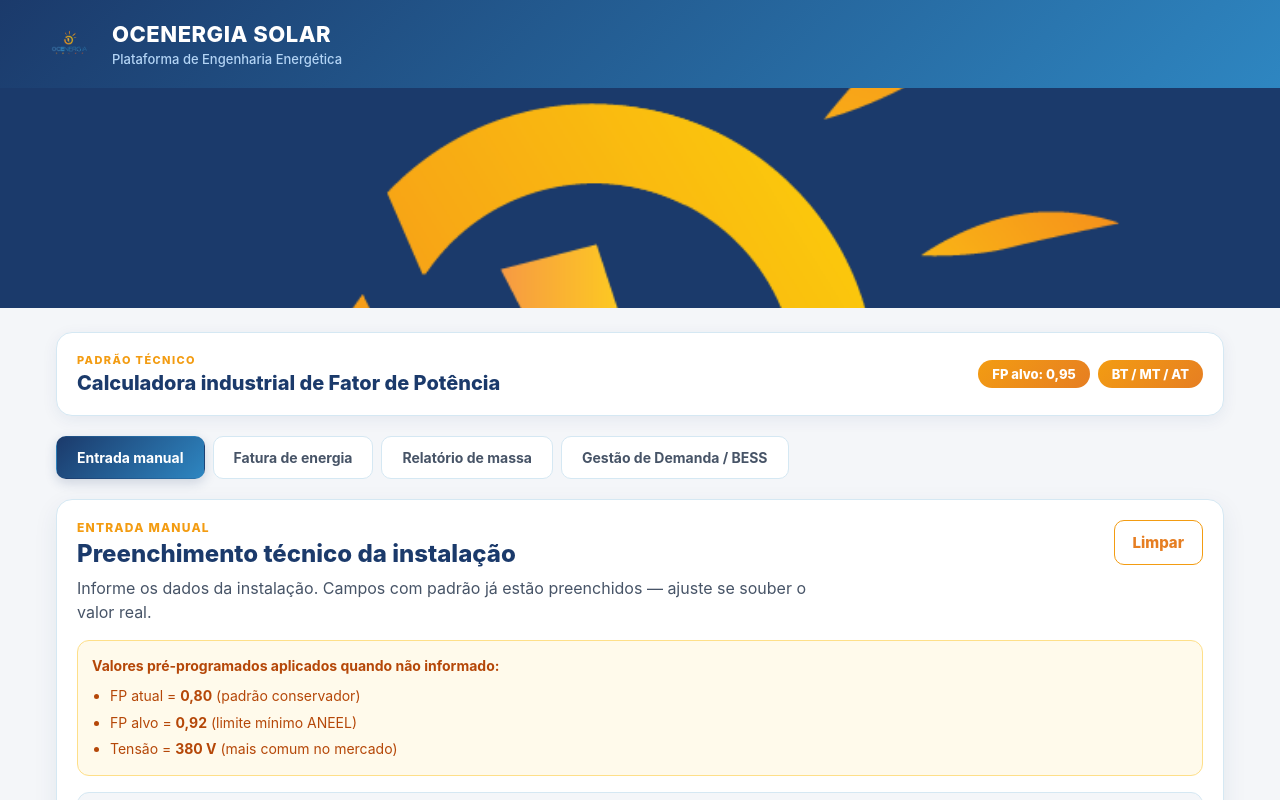
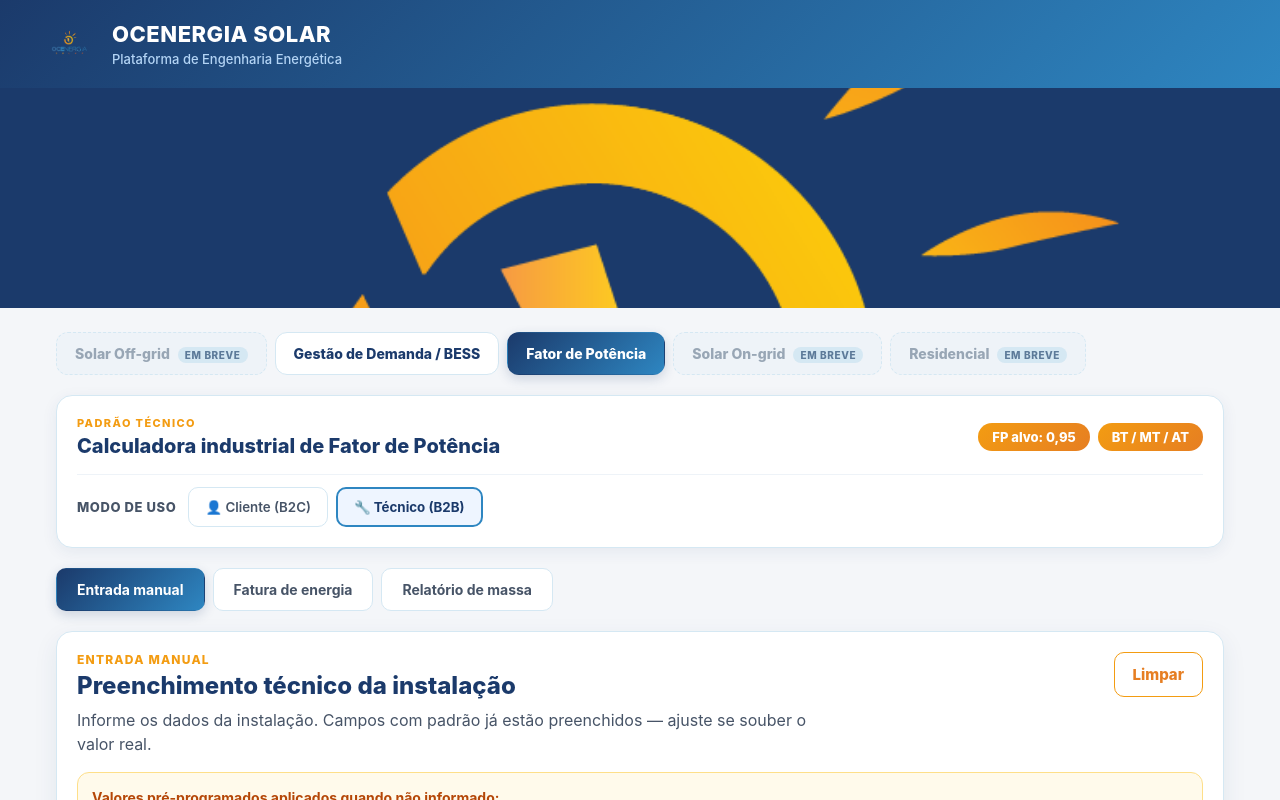
Before and after one commit to engenheiroeverson-lgtm/ocenergia-calculadora, a React (Vite) app: page / in a window 1280 px wide. Shown: the top 800 px of the page. Built offline with nearby package versions, Linux system fonts and the light colour scheme.

Commit message:
Update TelaPrincipal.tsx

```diff
--- a/src/modules/ui/TelaPrincipal.tsx
+++ b/src/modules/ui/TelaPrincipal.tsx
@@ -1,13 +1,50 @@
+// src/modules/ui/TelaPrincipal.tsx
+// SHELL multi-módulo da Plataforma OCENERGIA.
+//
+// Hierarquia em 3 níveis (substitui o plano achatado de abas):
+//   Nível 1 — MÓDULO         : seletor de topo (5 módulos; inativos = "em breve")
+//   Nível 2 — PERFIL         : toggle Leigo (B2C) / Profissional (B2B)
+//   Nível 3 — ENTRADA        : sub-abas internas (hoje só o módulo de Capacitores)
+//
+// PRINCÍPIO: este shell APENAS embrulha os componentes já existentes. Não altera
+// o interior de nenhum deles. Por isso NÃO injeta o prop `perfil` nos módulos
+// (eles ainda não o aceitam) — em modo Leigo, exibe um aviso honesto e mantém a
+// versão técnica utilizável. As visões Leigo serão construídas módulo a módulo.
+
 import React, { useState } from 'react';
 import FormularioManual from './FormularioManual';
 import UploadFatura from './UploadFatura';
 import UploadRelatorioMassa from './UploadRelatorioMassa';
 import PaginaDemanda from '../demanda/PaginaDemanda';
 
-type Aba = 'manual' | 'fatura' | 'massa' | 'demanda';
+type Modulo = 'offgrid' | 'bess' | 'capacitores' | 'ongrid' | 'residencial';
+type Perfil = 'leigo' | 'profissional';
+type AbaEntrada = 'manual' | 'fatura' | 'massa';
+
+interface ModuloDef {
+  id: Modulo;
+  label: string;
+  titulo: string;
+  badges: string[];
+  ativo: boolean; // false = "em breve" (botão desabilitado)
+}
+
+// Os 5 módulos do escopo. Off-grid (I) e os módulos IV/V entram como "em breve"
+// até serem portados/construídos neste repositório.
+const MODULOS: ModuloDef[] = [
+  { id: 'offgrid', label: 'Solar Off-grid', titulo: 'Dimensionamento Solar Off-grid (sistemas isolados)', badges: ['Off-grid', 'Baterias LFP'], ativo: false },
+  { id: 'bess', label: 'Gestão de Demanda / BESS', titulo: 'Gestão de Demanda e dimensionamento BESS (Grupo A)', badges: ['BESS WEG', 'Grupo A'], ativo: true },
+  { id: 'capacitores', label: 'Fator de Potência', titulo: 'Calculadora industrial de Fator de Potência', badges: ['FP alvo: 0,95', 'BT / MT / AT'], ativo: true },
+  { id: 'ongrid', label: 'Solar On-grid', titulo: 'Simulador Solar On-grid (Lei 14.300)', badges: ['Geração Distribuída', 'Lei 14.300'], ativo: false },
+  { id: 'residencial', label: 'Residencial', titulo: 'Instalações residenciais (NBR 5410)', badges: ['NBR 5410', 'Quadro de cargas'], ativo: false },
+];
 
 export default function TelaPrincipal() {
-  const [abaAtiva, setAbaAtiva] = useState<Aba>('manual');
+  const [modulo, setModulo] = useState<Modulo>('capacitores');
+  const [perfil, setPerfil] = useState<Perfil>('profissional');
+  const [abaEntrada, setAbaEntrada] = useState<AbaEntrada>('manual');
+
+  const def = MODULOS.find((m) => m.id === modulo) ?? MODULOS[2];
 
   return (
     <div style={styles.pagina}>
@@ -26,74 +63,114 @@
       </div>
 
       <main style={styles.main}>
+        {/* ── NÍVEL 1 — Seletor de módulo ───────────────────────────────── */}
+        <nav style={styles.moduloNav} aria-label="Módulos">
+          {MODULOS.map((m) => {
+            const ativoSel = modulo === m.id;
+            return (
+              <button
+                key={m.id}
+                type="button"
+                disabled={!m.ativo}
+                onClick={() => m.ativo && setModulo(m.id)}
+                title={m.ativo ? m.titulo : 'Em breve'}
+                style={{
+                  ...styles.moduloBtn,
+                  ...(ativoSel ? styles.moduloBtnAtivo : {}),
+                  ...(!m.ativo ? styles.moduloBtnDisabled : {}),
+                }}
+              >
+                {m.label}
+                {!m.ativo && <span style={styles.emBreve}>em breve</span>}
+              </button>
+            );
+          })}
+        </nav>
+
+        {/* ── Cartão de contexto + NÍVEL 2 (perfil) ─────────────────────── */}
         <div style={styles.card}>
           <div style={styles.cardHeader}>
             <div style={styles.cardHeaderInfo}>
               <span style={styles.cardKicker}>Padrão técnico</span>
-              <h2 style={styles.cardTitle}>
-                {abaAtiva === 'demanda'
-                  ? 'Gestão de Demanda e dimensionamento BESS (Grupo A)'
-                  : 'Calculadora industrial de Fator de Potência'}
-              </h2>
+              <h2 style={styles.cardTitle}>{def.titulo}</h2>
             </div>
             <div style={styles.badges}>
-              {abaAtiva === 'demanda' ? (
-                <>
-                  <span style={styles.badge}>BESS WEG</span>
-                  <span style={styles.badge}>Grupo A</span>
-                </>
-              ) : (
-                <>
-                  <span style={styles.badge}>FP alvo: 0,95</span>
-                  <span style={styles.badge}>BT / MT / AT</span>
-                </>
-              )}
+              {def.badges.map((b) => (
+                <span key={b} style={styles.badge}>{b}</span>
+              ))}
+            </div>
+          </div>
+
+          <div style={styles.perfilRow}>
+            <span style={styles.perfilLabel}>Modo de uso</span>
+            <div style={styles.perfilToggle}>
+              <button
+                type="button"
+                onClick={() => setPerfil('leigo')}
+                style={perfil === 'leigo' ? styles.perfilOn : styles.perfilOff}
+              >
+                👤 Cliente (B2C)
+              </button>
+              <button
+                type="button"
+                onClick={() => setPerfil('profissional')}
+                style={perfil === 'profissional' ? styles.perfilOn : styles.perfilOff}
+              >
+                🔧 Técnico (B2B)
+              </button>
             </div>
           </div>
         </div>
 
+        {/* ── Aviso honesto: visão Leigo ainda em construção ────────────── */}
+        {perfil === 'leigo' && (
+          <div style={styles.avisoLeigo}>
+            A versão <strong>simplificada (Cliente / B2C)</strong> deste módulo está em
+            desenvolvimento. Abaixo segue a <strong>versão técnica completa</strong>, que
+            permanece totalmente utilizável.
+          </div>
+        )}
+
+        {/* ── NÍVEL 3 — Sub-abas de entrada (apenas Capacitores) ────────── */}
+        {modulo === 'capacitores' && (
           <div style={styles.abas}>
             <button
               type="button"
-            style={{ ...styles.aba, ...(abaAtiva === 'manual' ? styles.abaAtiva : {}) }}
-            onClick={() => setAbaAtiva('manual')}
+              style={{ ...styles.aba, ...(abaEntrada === 'manual' ? styles.abaAtiva : {}) }}
+              onClick={() => setAbaEntrada('manual')}
             >
               Entrada manual
             </button>
             <button
               type="button"
-            style={{ ...styles.aba, ...(abaAtiva === 'fatura' ? styles.abaAtiva : {}) }}
-            onClick={() => setAbaAtiva('fatura')}
+              style={{ ...styles.aba, ...(abaEntrada === 'fatura' ? styles.abaAtiva : {}) }}
+              onClick={() => setAbaEntrada('fatura')}
             >
               Fatura de energia
             </button>
             <button
               type="button"
-            style={{ ...styles.aba, ...(abaAtiva === 'massa' ? styles.abaAtiva : {}) }}
-            onClick={() => setAbaAtiva('massa')}
+              style={{ ...styles.aba, ...(abaEntrada === 'massa' ? styles.abaAtiva : {}) }}
+              onClick={() => setAbaEntrada('massa')}
             >
               Relatório de massa
             </button>
-          <button
-            type="button"
-            style={{ ...styles.aba, ...(abaAtiva === 'demanda' ? styles.abaAtiva : {}) }}
-            onClick={() => setAbaAtiva('demanda')}
-          >
-            Gestão de Demanda / BESS
-          </button>
           </div>
+        )}
 
+        {/* ── Conteúdo do módulo ativo ──────────────────────────────────── */}
         <div style={styles.conteudo}>
-          {abaAtiva === 'manual' && <FormularioManual />}
-          {abaAtiva === 'fatura' && <UploadFatura />}
-          {abaAtiva === 'massa' && <UploadRelatorioMassa />}
-          {abaAtiva === 'demanda' && <PaginaDemanda />}
+          {modulo === 'capacitores' && abaEntrada === 'manual' && <FormularioManual />}
+          {modulo === 'capacitores' && abaEntrada === 'fatura' && <UploadFatura />}
+          {modulo === 'capacitores' && abaEntrada === 'massa' && <UploadRelatorioMassa />}
+          {modulo === 'bess' && <PaginaDemanda />}
         </div>
       </main>
 
       <footer style={styles.footer}>
         <p style={styles.footerText}>
-          OCENERGIA SOLAR — Plataforma de Engenharia Energética (FP, Demanda e BESS)
+          OCENERGIA SOLAR — Plataforma de Engenharia Energética (Off-grid, BESS/Demanda,
+          Fator de Potência, On-grid e Residencial)
         </p>
       </footer>
     </div>
@@ -110,16 +187,36 @@
   banner: { width: '100%', maxHeight: 220, overflow: 'hidden', background: '#1B3A6B' },
   bannerImg: { width: '100%', height: '100%', objectFit: 'cover', display: 'block' },
   main: { maxWidth: 1200, margin: '0 auto', padding: '24px 16px', display: 'grid', gap: 20, width: '100%' },
-  card: { background: '#FFFFFF', borderRadius: 16, padding: 20, border: '1px solid #D5E8F3', boxShadow: '0 4px 16px rgba(27,58,107,0.07)' },
+
+  // Nível 1 — módulos
+  moduloNav: { display: 'flex', gap: 8, flexWrap: 'wrap' },
+  moduloBtn: { position: 'relative', padding: '12px 18px', borderRadius: 12, border: '1px solid #D5E8F3', background: '#FFFFFF', color: '#1B3A6B', cursor: 'pointer', fontWeight: 800, fontSize: 14 },
+  moduloBtnAtivo: { background: 'linear-gradient(135deg, #1B3A6B 0%, #2E86C1 100%)', color: '#FFFFFF', border: '1px solid transparent', boxShadow: '0 4px 12px rgba(27,58,107,0.18)' },
+  moduloBtnDisabled: { background: '#EEF3F8', color: '#98A6B5', cursor: 'not-allowed', borderStyle: 'dashed' },
+  emBreve: { marginLeft: 8, fontSize: 10, fontWeight: 800, textTransform: 'uppercase', letterSpacing: 0.6, background: '#D5E8F3', color: '#5C7A99', borderRadius: 999, padding: '2px 7px' },
+
+  card: { background: '#FFFFFF', borderRadius: 16, padding: 20, border: '1px solid #D5E8F3', boxShadow: '0 4px 16px rgba(27,58,107,0.07)', display: 'grid', gap: 16 },
   cardHeader: { display: 'flex', justifyContent: 'space-between', alignItems: 'center', flexWrap: 'wrap', gap: 12 },
   cardHeaderInfo: { display: 'grid', gap: 4 },
   cardKicker: { fontSize: 11, fontWeight: 800, letterSpacing: 1.4, color: '#F39C12', textTransform: 'uppercase' },
   cardTitle: { margin: 0, fontSize: 20, fontWeight: 800, color: '#1B3A6B' },
   badges: { display: 'flex', gap: 8, flexWrap: 'wrap' },
   badge: { padding: '6px 14px', borderRadius: 999, background: 'linear-gradient(135deg, #F39C12 0%, #E67E22 100%)', color: '#FFFFFF', fontWeight: 800, fontSize: 13 },
+
+  // Nível 2 — perfil
+  perfilRow: { display: 'flex', alignItems: 'center', gap: 12, flexWrap: 'wrap', borderTop: '1px solid #EEF3F8', paddingTop: 12 },
+  perfilLabel: { fontSize: 13, fontWeight: 800, color: '#475467', textTransform: 'uppercase', letterSpacing: 0.6 },
+  perfilToggle: { display: 'flex', gap: 8, flexWrap: 'wrap' },
+  perfilOn: { padding: '10px 16px', borderRadius: 10, border: '2px solid #2E86C1', background: '#EEF5FF', color: '#1B3A6B', fontWeight: 700, cursor: 'pointer' },
+  perfilOff: { padding: '10px 16px', borderRadius: 10, border: '1px solid #D5E8F3', background: '#FFFFFF', color: '#475467', fontWeight: 600, cursor: 'pointer' },
+
+  avisoLeigo: { padding: 14, borderRadius: 10, background: '#FFFAEB', border: '1px solid #FEDF89', color: '#B54708', fontSize: 14, lineHeight: 1.5 },
+
+  // Nível 3 — entrada
   abas: { display: 'flex', gap: 8, flexWrap: 'wrap' },
   aba: { padding: '12px 20px', borderRadius: 10, border: '1px solid #D5E8F3', background: '#FFFFFF', color: '#475467', cursor: 'pointer', fontWeight: 700, fontSize: 14 },
   abaAtiva: { background: 'linear-gradient(135deg, #1B3A6B 0%, #2E86C1 100%)', color: '#FFFFFF', border: '1px solid transparent', boxShadow: '0 4px 12px rgba(27,58,107,0.18)' },
+
   conteudo: { display: 'grid', gap: 16 },
   footer: { background: '#1B3A6B', padding: '16px 24px', marginTop: 24 },
   footerText: { margin: 0, color: '#B3D4F5', fontSize: 13, textAlign: 'center' },
```
Lines whose indentation alone changed are shown as unchanged.
